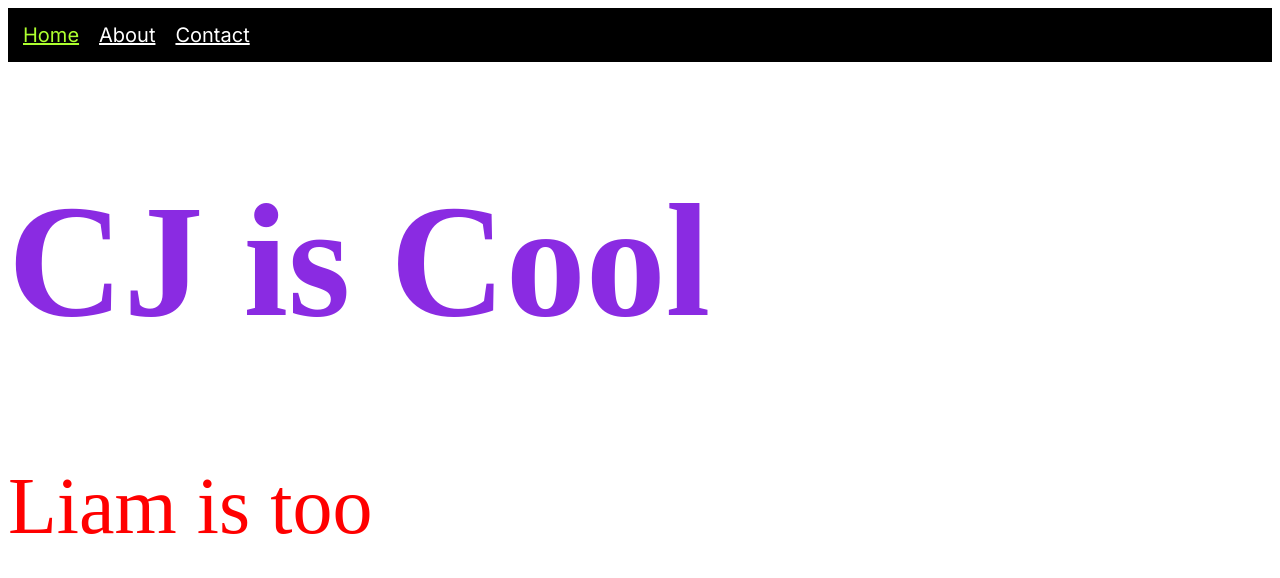
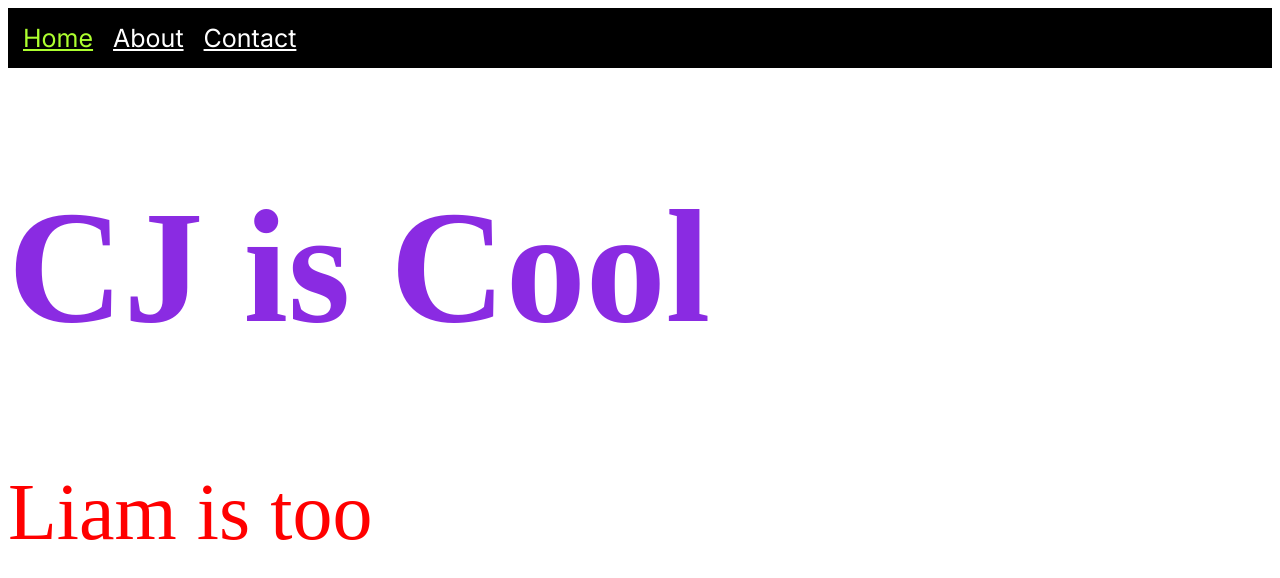
Before and after one commit to spacey-sooty/website-comp, a Next.js app: page / in a window 1280 px wide. Shown: the top 578 px of the page. Built offline with nearby package versions, Linux system fonts and the light colour scheme.

Commit message:
slight styling changes will be updated later, final commit for this branch

```diff
--- a/src/components/navbar.tsx
+++ b/src/components/navbar.tsx
@@ -18,7 +18,7 @@ function NavBar() {
 					display: "flex",
 					background: 'black',
 					padding: '5px 0 5px 5px',
-					fontSize: '20px'
+					fontSize: '25px'
 				}}>
 					<div style={{ margin: '10px' }}>
 						<NavLink to="/" style={({ isActive }) => ({
```
